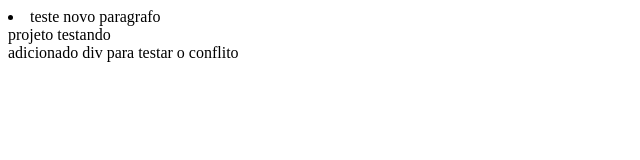
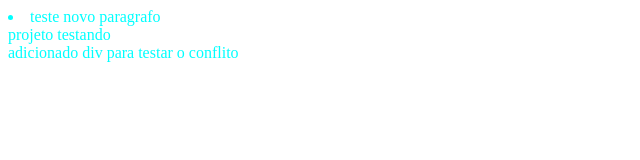
Before and after one commit to raulanacleto/curso-git, a plain HTML site: page index.html in a window 1280 px wide. Shown: the whole page, without its empty margins (0-640 px from the left). Drawn offline with Linux system fonts and the light colour scheme.

Commit message:
alterado a cor da fonte

```diff
--- a/index.html
+++ b/index.html
@@ -4,7 +4,7 @@
 		<li> teste novo paragrafo </li>
 	</head>
 
-	<body>
+	<body style="color: aqua" >
 		<div>
 		projeto testando
 		</div>
```
